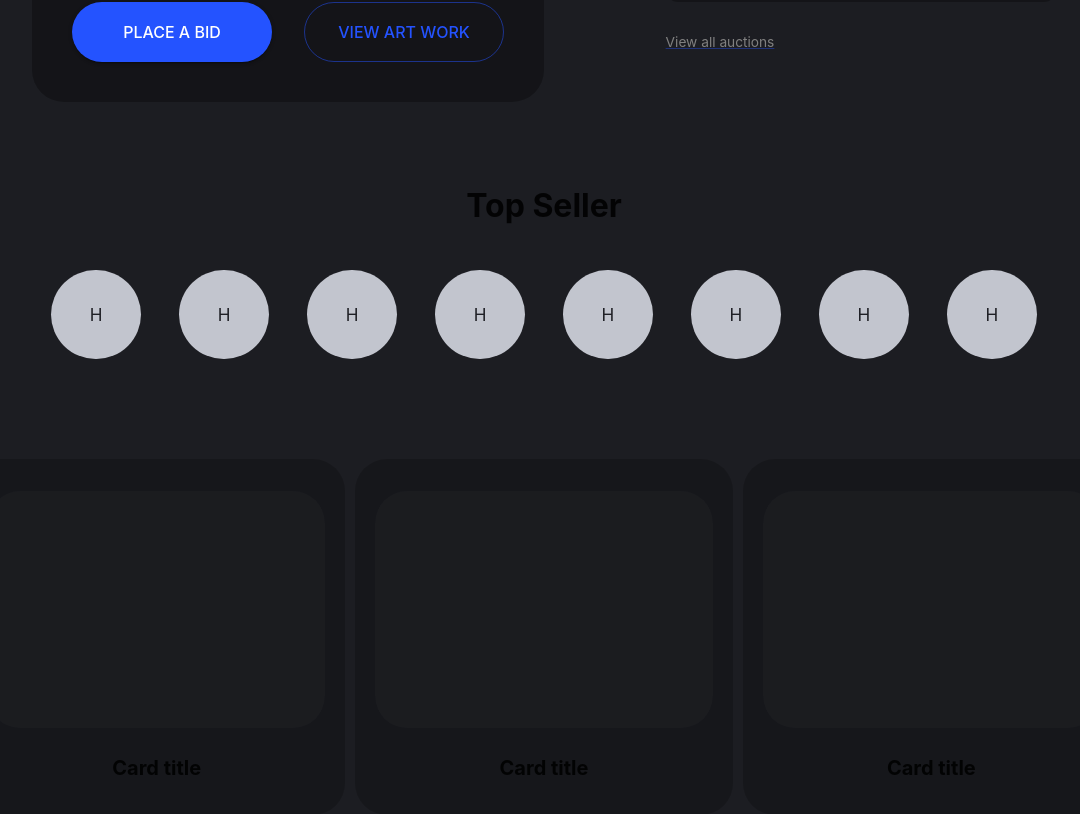
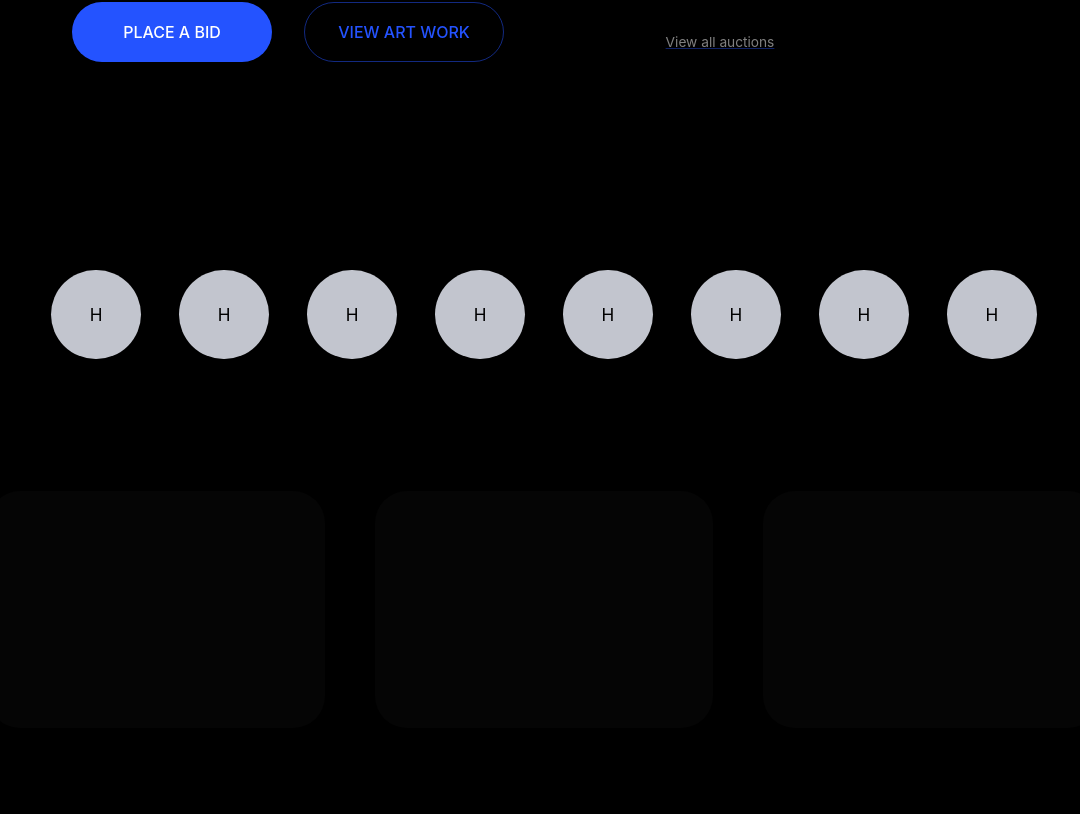
Before and after one commit to yangTauTauAjah/nft-page, a React (Vite) app: page / in a window 1280 px wide. Shown: the part 1414-2228 px from the top of the page, without its empty margins (96-1176 px from the left). Built offline with nearby package versions, Linux system fonts and the light colour scheme.

Commit message:
edit default bg color

```diff
--- a/src/theme.ts
+++ b/src/theme.ts
@@ -72,7 +72,7 @@ export const tokens = {
   },
   background: {
     light: "#2d2d34",
-    main: "#1f2026",
+    main: "#000000",
   },
 };
 
```
